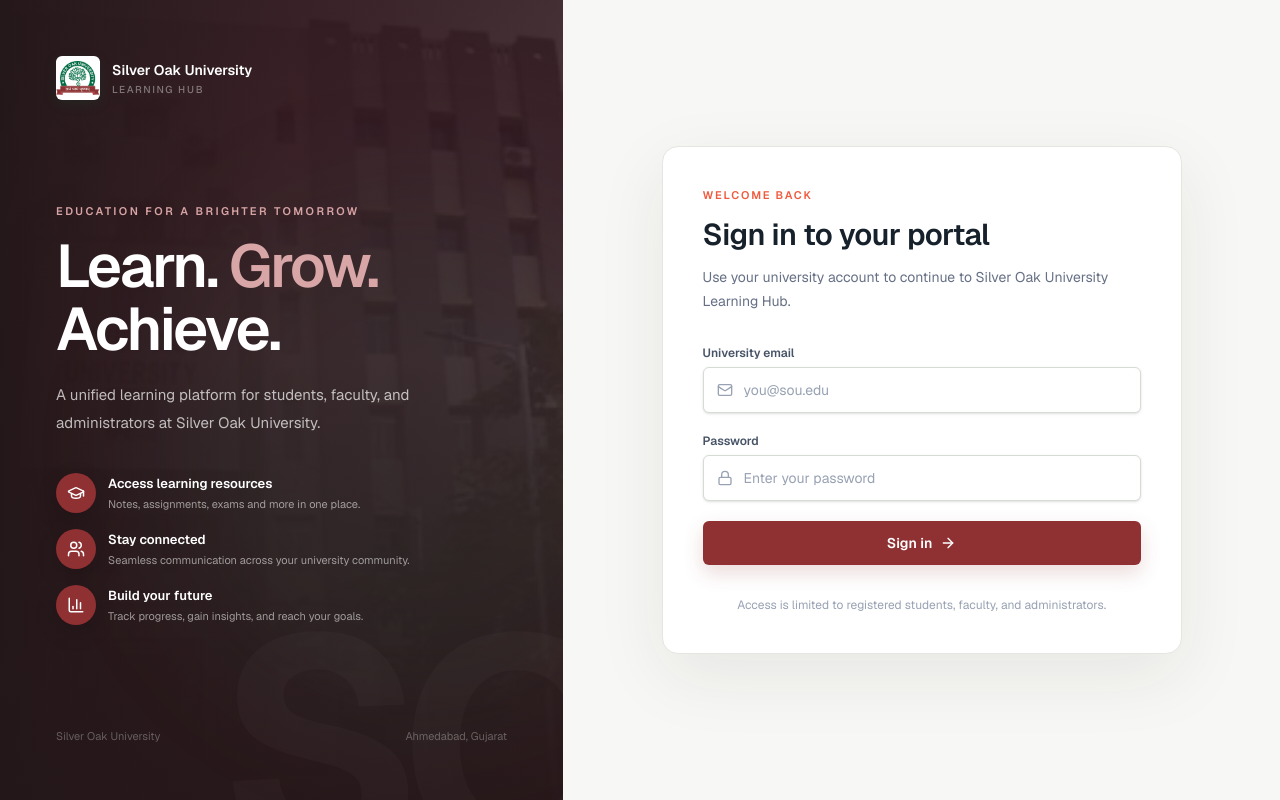
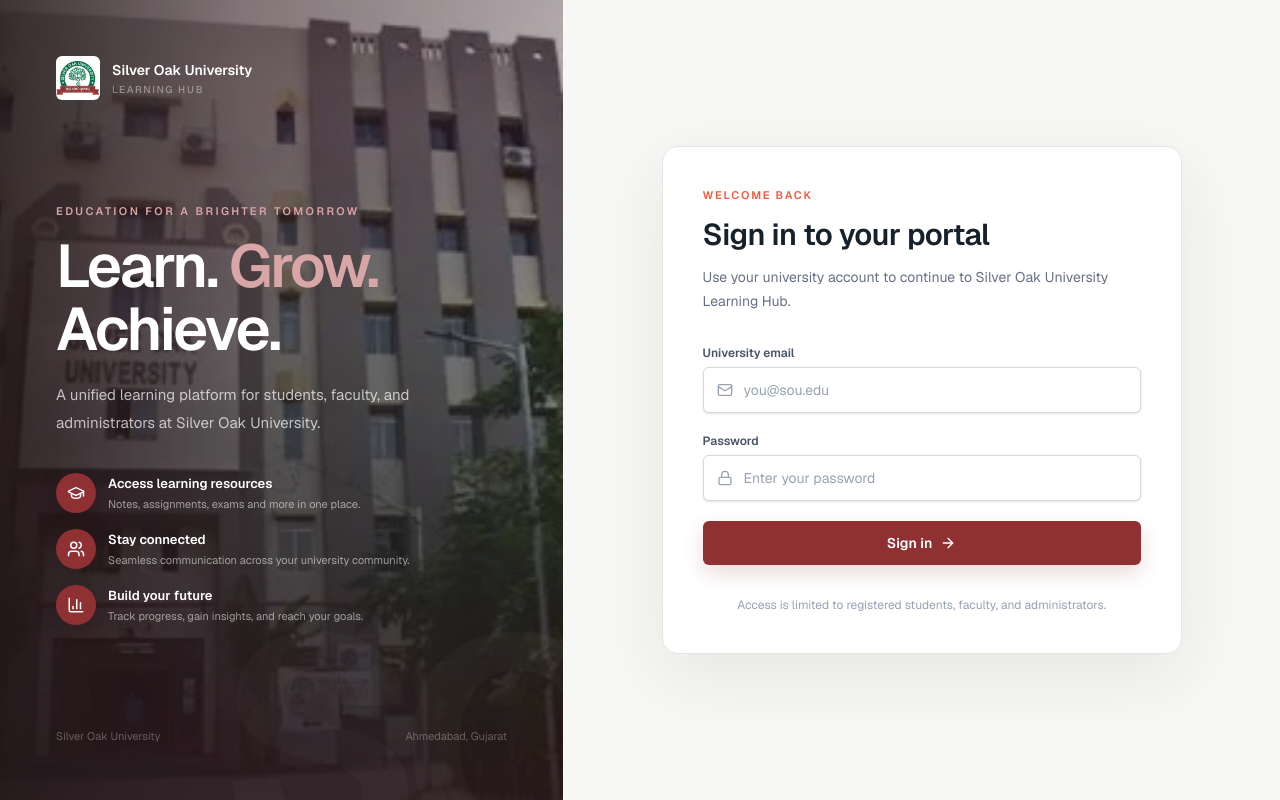
Before and after one commit to Ganatra-Ruchir/Ed_Tech, a Next.js app: page /login in a window 1280 px wide. Built offline with nearby package versions, Linux system fonts and the light colour scheme.

Commit message:
Tune login hero to reference composition

```diff
--- a/src/app/login/page.tsx
+++ b/src/app/login/page.tsx
@@ -61,11 +61,11 @@
               fill
               sizes="58vw"
               priority={index === 0}
-              className={`object-cover transition-opacity duration-700 ease-out ${index === heroImage ? "opacity-35" : "opacity-0"}`}
+              className={`object-cover transition-opacity duration-700 ease-out ${index === heroImage ? "opacity-75" : "opacity-0"}`}
             />
           ))}
-          <div className="absolute inset-0 bg-[linear-gradient(90deg,rgba(36,23,25,0.98)_0%,rgba(59,29,37,0.86)_52%,rgba(59,29,37,0.58)_100%)]" />
-          <div className="absolute inset-0 bg-[linear-gradient(0deg,rgba(36,23,25,0.88)_0%,transparent_55%,rgba(36,23,25,0.38)_100%)]" />
+          <div className="absolute inset-0 bg-[linear-gradient(90deg,rgba(36,23,25,0.82)_0%,rgba(59,29,37,0.42)_43%,rgba(59,29,37,0.08)_100%)]" />
+          <div className="absolute inset-0 bg-[linear-gradient(0deg,rgba(36,23,25,0.58)_0%,transparent_58%,rgba(36,23,25,0.1)_100%)]" />
         </div>
         <div className="pointer-events-none absolute -right-28 top-1/4 h-[32rem] w-[32rem] rounded-full border border-[#0b7a50]/20 bg-[#0b7a50]/10 blur-3xl" />
         <div className="relative z-10 flex items-center gap-3">
```
